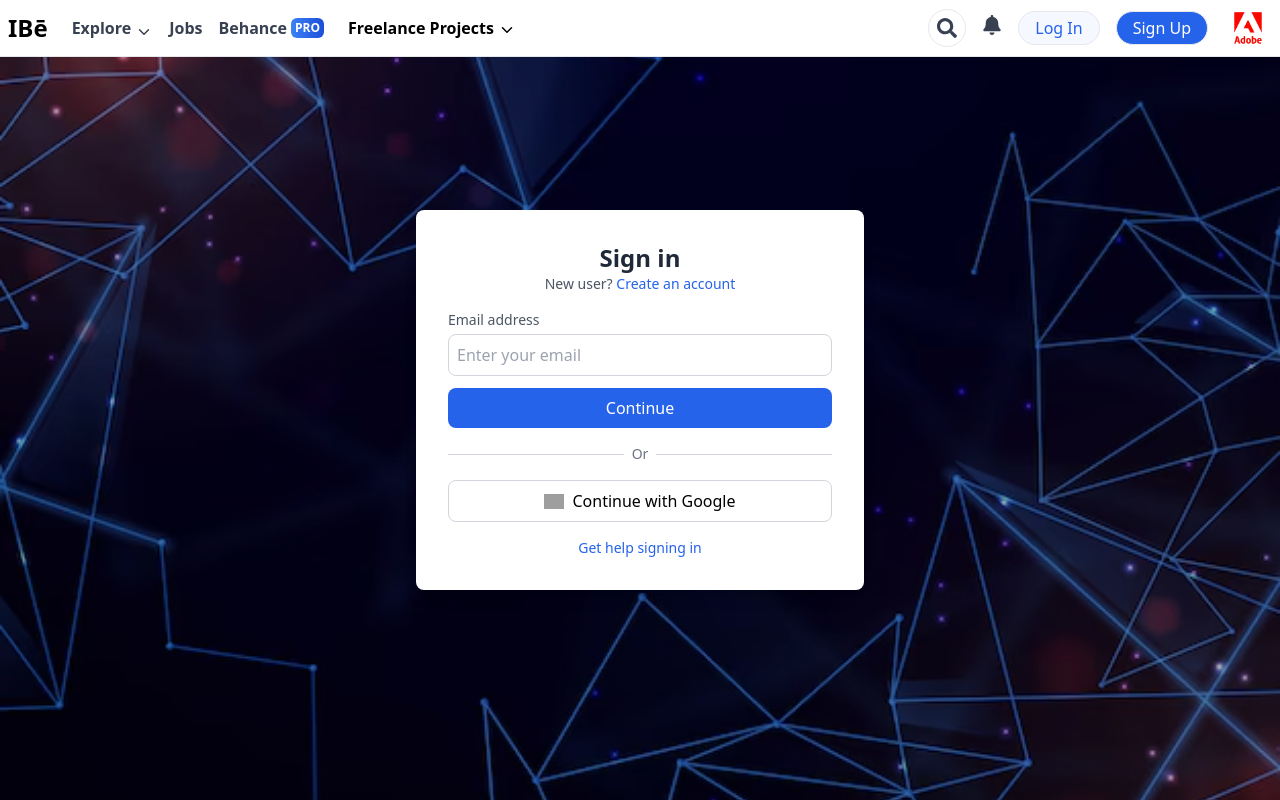
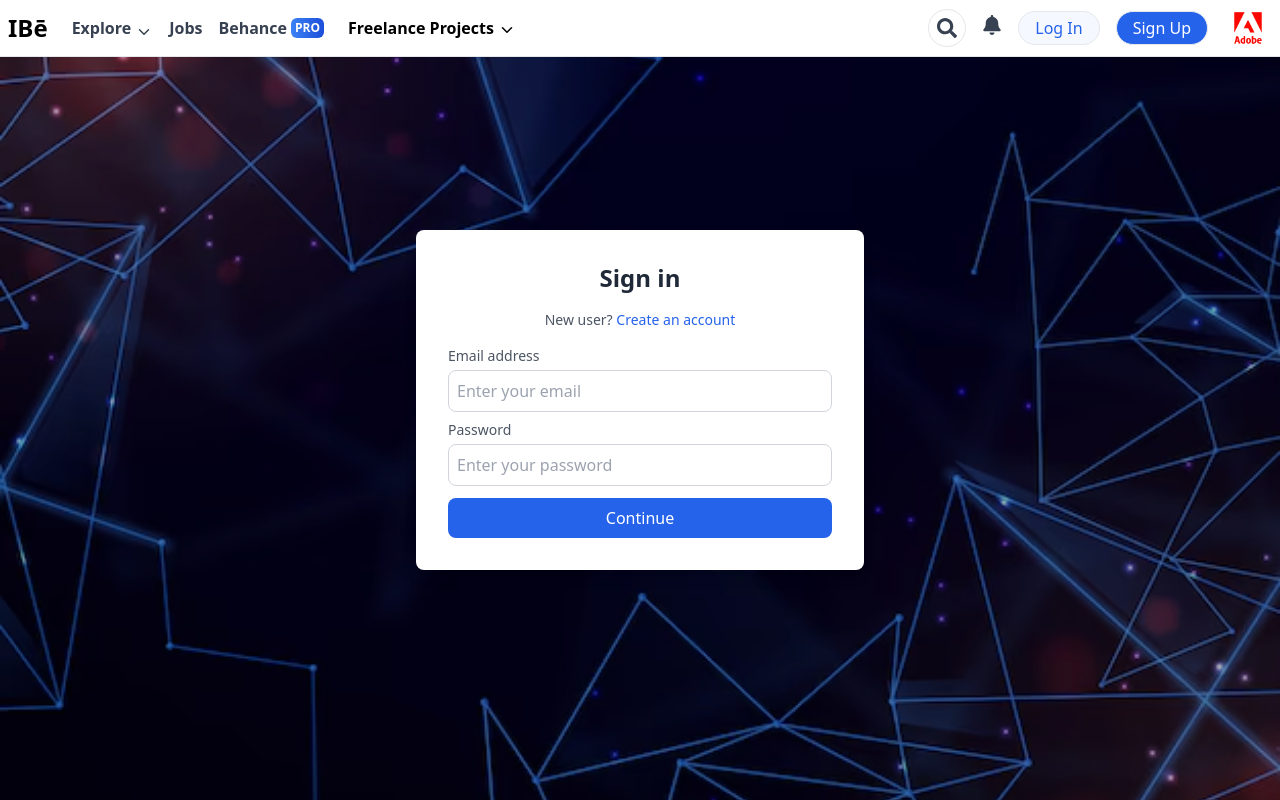
Before and after one commit to ismail-khan0/IK-Behance, a React (Create React App) app: page /auth in a window 1280 px wide. Built offline with nearby package versions, Linux system fonts and the light colour scheme; grey boxes are pictures that could not be loaded.

Commit message:
Add context api

```diff
--- a/src/Components/AdobeLinks.js
+++ b/src/Components/AdobeLinks.js
@@ -2,7 +2,7 @@
 import adobe from '../images/adobe.png'
 import adobe2 from '../images/adobe2.jpeg'
 import ik from '../images/ik.png'
-import  PricingPlans from './PricingPlans'
+
 const links = [
   {
     id: 1,
--- /dev/null
+++ b/src/Components/Auth.js
@@ -0,0 +1,34 @@
+import React from "react";
+import { useLocation } from "react-router-dom";
+import SignIn from "../Components/SignIn";
+import SignUp from "../Components/SignUp";
+import backgroundImage from "../images/authBG.avif";
+
+const Auth = () => {
+  const location = useLocation();
+  const queryParams = new URLSearchParams(location.search);
+  const isSignIn = queryParams.get("form") !== "signup"; // Default to SignIn
+
+  return (
+    <div className="relative w-full h-screen flex items-center justify-center">
+      {/* Background Image */}
+      <div className="absolute inset-0">
+        <img
+          src={backgroundImage}
+          alt="Background"
+          className="w-full h-full object-cover"
+        />
+      </div>
+
+      {/* Overlay */}
+      <div className="absolute inset-0 bg-black bg-opacity-30"></div>
+
+      {/* Auth Container */}
+      <div className="relative bg-white shadow-lg rounded-lg p-8 w-full max-w-md">
+        {isSignIn ? <SignIn /> : <SignUp />}
+      </div>
+    </div>
+  );
+};
+
+export default Auth;
--- a/src/Components/SignIn.js
+++ b/src/Components/SignIn.js
@@ -1,12 +1,24 @@
-import React from "react";
+import React, { useState } from "react";
 import { useNavigate } from "react-router-dom";
+import { useAuth } from "../Context/AuthProvider"; // Import AuthContext
 
 const SignIn = () => {
   const navigate = useNavigate();
+  const { signIn, user } = useAuth();
+  const [email, setEmail] = useState("");
+  const [password, setPassword] = useState("");
+
+  const handleSignIn = (e) => {
+    e.preventDefault();
+    signIn(email, password);
+    navigate("/"); // Redirect to home page after sign-in
+  };
 
   return (
     <div>
-      <h2 className="text-2xl font-semibold text-gray-800">Sign in</h2>
+      <h2 className="text-2xl font-semibold text-gray-800 mb-4">
+        {user ? `Welcome back, ${user.email}` : "Sign in"}
+      </h2>
       <p className="text-sm text-gray-600">
         New user?{" "}
         <button
@@ -25,28 +37,26 @@
           type="email"
           className="w-full border border-gray-300 p-2 rounded-lg focus:ring focus:ring-blue-300"
           placeholder="Enter your email"
+          value={email}
+          onChange={(e) => setEmail(e.target.value)}
         />
-        <button className="w-full bg-blue-600 text-white py-2 rounded-lg mt-3 hover:bg-blue-700">
+        <label className="block text-gray-600 text-sm mb-1 text-left mt-2">
+          Password
+        </label>
+        <input
+          type="password"
+          className="w-full border border-gray-300 p-2 rounded-lg focus:ring focus:ring-blue-300"
+          placeholder="Enter your password"
+          value={password}
+          onChange={(e) => setPassword(e.target.value)}
+        />
+        <button
+          onClick={handleSignIn}
+          className="w-full bg-blue-600 text-white py-2 rounded-lg mt-3 hover:bg-blue-700"
+        >
           Continue
         </button>
       </div>
-
-      <div className="flex items-center my-4">
-        <div className="w-full h-px bg-gray-300"></div>
-        <span className="mx-2 text-gray-500 text-sm">Or</span>
-        <div className="w-full h-px bg-gray-300"></div>
-      </div>
-
-      <button className="w-full flex items-center justify-center border border-gray-300 py-2 rounded-lg hover:bg-gray-100">
-        <img src="https://cdn4.iconfinder.com/data/icons/logos-brands-7/512/google_logo-google_icongoogle-1024.png" alt="Google" className="w-5 mr-2" />
-        Continue with Google
-      </button>
-
-      <p className="text-center text-sm text-gray-600 mt-4">
-        <a href="#" className="text-blue-600 hover:underline">
-          Get help signing in
-        </a>
-      </p>
     </div>
   );
 };
--- a/src/Components/SignUp.js
+++ b/src/Components/SignUp.js
@@ -1,8 +1,18 @@
-import React from "react";
+import React, { useState } from "react";
 import { useNavigate } from "react-router-dom";
+import { useAuth } from "../Context/AuthProvider"; // Import AuthContext
 
 const SignUp = () => {
   const navigate = useNavigate();
+  const { signUp } = useAuth(); // Get signUp function from AuthContext
+  const [email, setEmail] = useState("");
+  const [password, setPassword] = useState("");
+
+  const handleSignUp = (e) => {
+    e.preventDefault();
+    signUp(email, password); // Call signUp function
+    navigate("/"); // Redirect to Home Page after successful sign-up
+  };
 
   return (
     <div>
@@ -10,24 +20,18 @@
         Create an account
       </h2>
 
-      <div className="flex justify-center gap-3 mb-4">
-        <button className="p-2 bg-gray-200 rounded-full">
-          <img src="https://cdn4.iconfinder.com/data/icons/logos-brands-7/512/google_logo-google_icongoogle-1024.png" alt="Google" className="w-6" />
-        </button>
-        <button className="p-2 bg-gray-200 rounded-full">
-          <img src="https://cdn.iconscout.com/icon/free/png-512/free-facebook-logo-icon-download-in-svg-png-gif-file-formats--fb-social-media-pack-logos-icons-721949.png?f=webp&w=512" alt="Facebook" className="w-6" />
-        </button>
-      </div>
-
       <div className="text-center text-gray-500 my-2">Or</div>
 
-      <form className="space-y-4">
+      <form className="space-y-4" onSubmit={handleSignUp}>
         <div>
           <label className="block text-gray-600 text-left">Email address</label>
           <input
             type="email"
             className="w-full border border-gray-300 p-2 rounded-lg focus:ring focus:ring-blue-300"
             placeholder="Enter your email"
+            value={email}
+            onChange={(e) => setEmail(e.target.value)}
+            required
           />
         </div>
         <div>
@@ -36,10 +40,16 @@
             type="password"
             className="w-full border border-gray-300 p-2 rounded-lg focus:ring focus:ring-blue-300"
             placeholder="Enter your password"
+            value={password}
+            onChange={(e) => setPassword(e.target.value)}
+            required
           />
         </div>
 
-        <button className="w-full bg-blue-600 text-white py-2 rounded-lg hover:bg-blue-700">
+        <button
+          type="submit"
+          className="w-full bg-blue-600 text-white py-2 rounded-lg hover:bg-blue-700"
+        >
           Continue
         </button>
       </form>
--- a/src/Components/SocialAuthButtons.js
+++ b/src/Components/SocialAuthButtons.js
@@ -3,14 +3,14 @@
 
 const SocialAuthButtons = () => {
   return (
-    <div className="flex flex-col items-center gap-3 my-4 p-4">
+    <div className="flex flex-col items-center gap-3 my-4 p-4 ">
       {/* Text */}
-      <p className="text-gray-700 text-center">
-        <strong className="text-black">
+      <p className="text-gray-700 text-center text-left">
+        <strong className="text-black text-left">
           <Link to="/auth"> Sign up </Link>
         </strong>{" "}
         or{" "}
-        <strong className="text-black">
+        <strong className="text-black text-left">
           <Link to="/auth"> Sign in </Link>
         </strong>{" "}
         to your account to view more work personalized to your preferences.
--- /dev/null
+++ b/src/Context/AuthProvider.js
@@ -0,0 +1,40 @@
+import React, { createContext, useState, useContext, useEffect } from "react";
+
+const AuthContext = createContext();
+
+export const AuthProvider = ({ children }) => {
+  const [user, setUser] = useState(null);
+
+  // Load user data from localStorage when the component mounts
+  useEffect(() => {
+    const storedUser = localStorage.getItem("user");
+    if (storedUser) {
+      setUser(JSON.parse(storedUser));
+    }
+  }, []);
+
+  const signIn = (email, password) => {
+    const userData = { email };
+    setUser(userData);
+    localStorage.setItem("user", JSON.stringify(userData)); // Store user data in localStorage
+  };
+
+  const signUp = (email, password) => {
+    const userData = { email };
+    setUser(userData);
+    localStorage.setItem("user", JSON.stringify(userData));
+  };
+
+  const signOut = () => {
+    setUser(null);
+    localStorage.removeItem("user"); // Remove user data from localStorage
+  };
+
+  return (
+    <AuthContext.Provider value={{ user, signIn, signUp, signOut }}>
+      {children}
+    </AuthContext.Provider>
+  );
+};
+
+export const useAuth = () => useContext(AuthContext);
```
Also changed, not shown: src/Pages/AuthPage.js (+5 -5 lines), src/Pages/Header.js (+5 -6 lines), src/Components/JobSidebar.js (line endings or trailing spaces).
